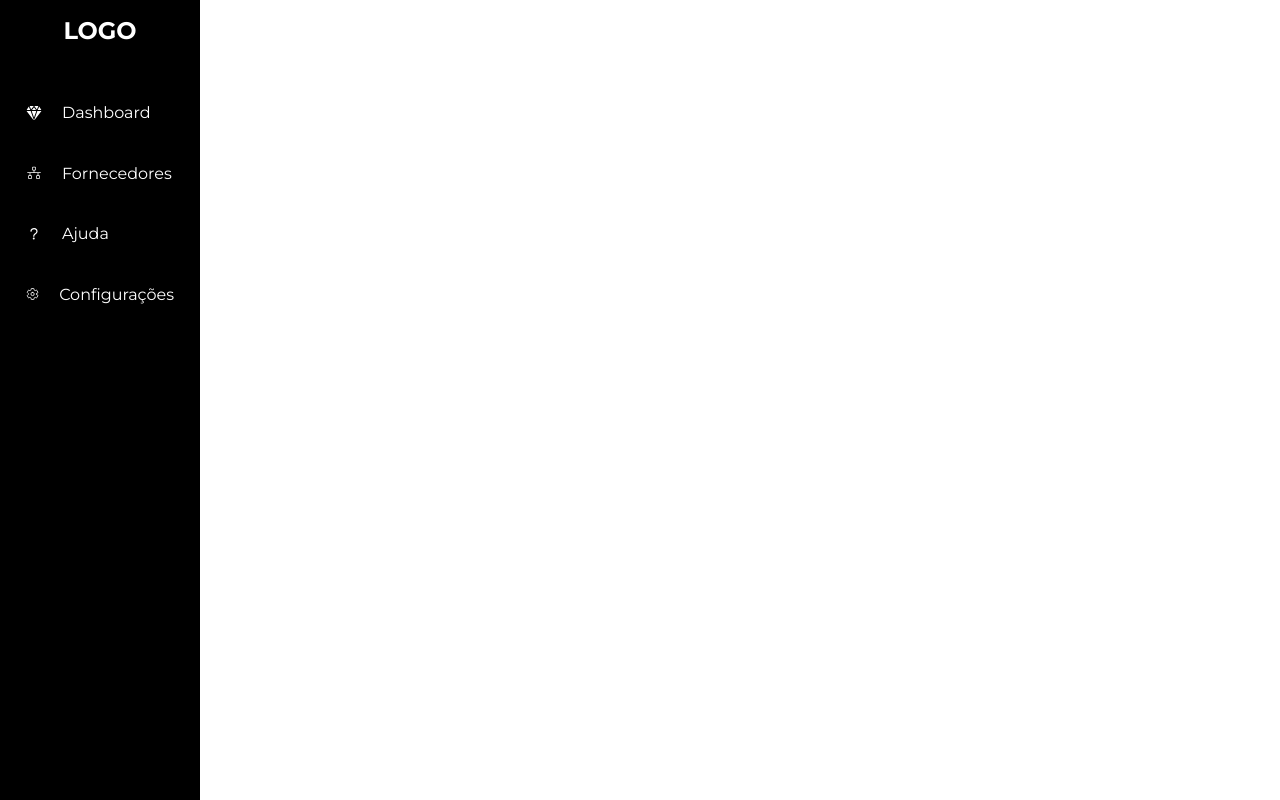
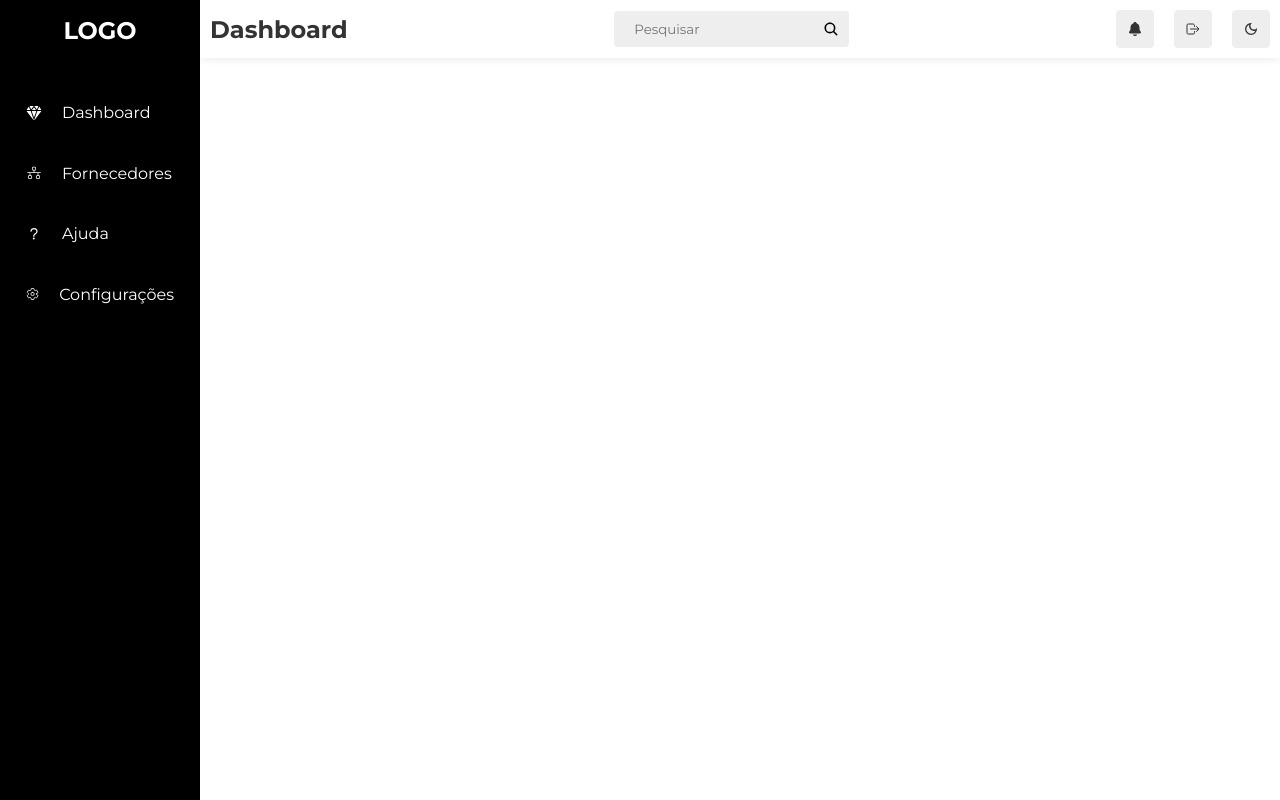
Before and after one commit to matheusduartedevs/dashboard, a React (Vite) app: page / in a window 1280 px wide. Built offline with nearby package versions, Linux system fonts and the light colour scheme.

Commit message:
feat: implementação da Header

```diff
--- a/src/App.jsx
+++ b/src/App.jsx
@@ -1,10 +1,15 @@
 import "./App.css";
+import Container from "./components/Container/Container";
+import Header from "./components/Header/Header";
 import Sidebar from "./components/Sidebar/Sidebar";
 
 const App = () => {
   return (
     <div className="app">
       <Sidebar />
+      <Container>
+        <Header />
+      </Container>
     </div>
   );
 };
--- /dev/null
+++ b/src/components/Header/Header.css
@@ -0,0 +1,62 @@
+.header {
+  display: flex;
+  align-items: center;
+  justify-content: space-between;
+  padding: 10px;
+  box-shadow: 0px 0px 10px 0px rgba(0, 0, 0, 0.1);
+}
+
+.header-title {
+  color: #333;
+}
+
+.search-box {
+  background: #eee;
+  padding: 0 10px;
+  border-radius: 4px;
+  display: flex;
+  gap: 10px;
+  align-items: center;
+}
+
+.search-box .search-icon {
+  cursor: pointer;
+}
+
+.search-box input {
+  padding: 10px;
+  background: transparent;
+}
+
+.user-box {
+  display: flex;
+  align-items: center;
+  gap: 20px;
+}
+
+.user-box .user-icon {
+  background: #eee;
+  padding: 10px;
+  border-radius: 4px;
+  cursor: pointer;
+  border: 1px solid #eee;
+}
+
+.user-icon {
+  color: #333;
+  background: #fff;
+  border: 1px solid gray;
+  transition: all 0.5s ease-in;
+}
+
+@media (max-width: 860px) {
+  .search-box {
+    display: none;
+  }
+}
+
+@media (max-width: 500px) {
+  .header-title {
+    margin-left: 4rem;
+  }
+}
--- /dev/null
+++ b/src/components/Header/Header.jsx
@@ -0,0 +1,24 @@
+import { IoLogOutOutline, IoNotifications, IoSearch } from "react-icons/io5";
+import "./Header.css";
+import { MdOutlineDarkMode } from "react-icons/md";
+
+const Header = () => {
+  return (
+    <header className="header">
+      <h2 className="header-title">Dashboard</h2>
+
+      <div className="search-box">
+        <input type="text" placeholder="Pesquisar" />
+        <IoSearch className="search-icons"  />
+      </div>
+
+      <div className="user-box">
+        <IoNotifications className="user-icon" />
+        <IoLogOutOutline className="user-icon" />
+        <MdOutlineDarkMode className="user-icon" />
+      </div>
+    </header>
+  );
+};
+
+export default Header;
```
